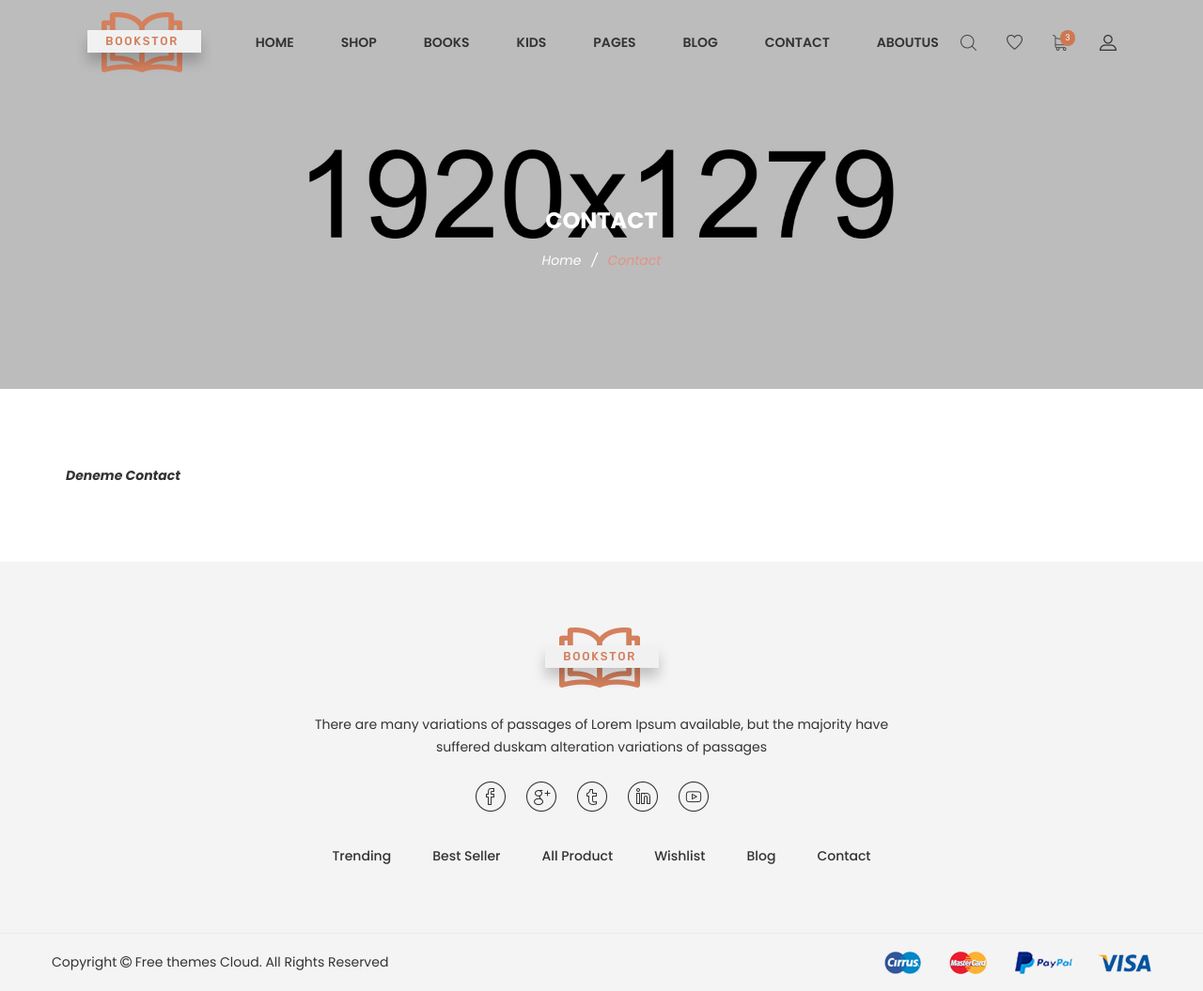
After one commit to Sonderman/Ozel_Konular_2_Projesi, a Django app: page /contact in a window 1280 px wide. The commit adds this page. Shown: the whole page at 94% size. Run offline with Django 3.2, Linux system fonts and the light colour scheme; data comes from the database, SQL or seed files in the repository; both versions use the stored data as it was after the commit; some libraries are stand-ins or nearby versions; some web fonts are replaced.

Commit message:
12. video bitti. About Us ve Contact sayfaları yapıldı.

```diff
--- a/home/models.py
+++ b/home/models.py
@@ -1,3 +1,4 @@
+from ckeditor_uploader.fields import RichTextUploadingField
 from django.db import models
 
 
@@ -24,9 +25,9 @@ class Setting(models.Model):
     facebook = models.CharField(blank=True, max_length=50)
     twitter = models.CharField(blank=True, max_length=50)
     instagram = models.CharField(blank=True, max_length=50)
-    aboutus = models.TextField(blank=True)
-    contact = models.TextField(blank=True)
-    references = models.TextField(blank=True)
+    aboutus = RichTextUploadingField(blank=True)
+    contact = RichTextUploadingField(blank=True)
+    references = RichTextUploadingField(blank=True)
     status = models.CharField(max_length=10, choices=STATUS)
     create_at = models.DateTimeField(auto_now_add=True)
     update_at = models.DateTimeField(auto_now=True)
--- a/home/templates/HomeBase.html
+++ b/home/templates/HomeBase.html
@@ -34,11 +34,15 @@
 {% include 'header.html' %}
 <!-- Main wrapper -->
 <div class="wrapper" id="wrapper">
+    {% include 'searchPopUp.html' %}
+
     {% block body %}
-    {% include 'searchPopUp.html' %}
+
     {% include 'sliderArea.html' %}
     {% include 'gallery.html' %}
+
     {% endblock %}
+
     {% include 'footer.html' %}
 </div>
 <!-- //Main wrapper -->
--- /dev/null
+++ b/home/templates/Pages/contactPage.html
@@ -0,0 +1,35 @@
+{% extends 'HomeBase.html' %}
+{% block title %}{{ setting.title }}{% endblock %}
+{% block keywords %}{{ setting.keywords }}{% endblock %}
+{% block description %}{{ setting.description }}{% endblock %}
+{% block icon %}{{ setting.icon }}{% endblock %}
+
+{% block body %}
+    {% include 'searchPopUp.html' %}
+
+    <div class="ht__bradcaump__area bg-image--5">
+        <div class="container">
+            <div class="row">
+                <div class="col-lg-12">
+                    <div class="bradcaump__inner text-center">
+                        <h2 class="bradcaump-title">Contact</h2>
+                        <nav class="bradcaump-content">
+                            <a class="breadcrumb_item" href="/">Home</a>
+                            <span class="brd-separetor">/</span>
+                            <span class="breadcrumb_item active">Contact</span>
+                        </nav>
+                    </div>
+                </div>
+            </div>
+        </div>
+    </div>
+
+    <section class="section-padding--lg bg--white">
+        <div class="container">
+            <div class="col-lg-12">
+                {{ setting.contact|safe }}
+            </div>
+        </div>
+    </section>
+
+{% endblock %}
--- a/home/templates/header.html
+++ b/home/templates/header.html
@@ -116,7 +116,8 @@
                                 </ul>
                             </div>
                         </li>
-                        <li><a href="../static/contact.html">Contact</a></li>
+                        <li><a href="/contact">Contact</a></li>
+                        <li><a href="/aboutus">AboutUs</a></li>
                     </ul>
                 </nav>
             </div>
--- a/home/urls.py
+++ b/home/urls.py
@@ -4,4 +4,6 @@ from . import views
 
 urlpatterns = [
     path('', views.index, name='index'),
+    path('contact', views.contact, name='contact'),
+    path('aboutus', views.aboutus, name='aboutus'),
 ]
--- a/home/views.py
+++ b/home/views.py
@@ -9,3 +9,15 @@ def index(request):
     setting = Setting.objects.get(pk=1)
     context = {'setting': setting}
     return render(request, 'index.html', context)
+
+
+def contact(request):
+    setting = Setting.objects.get(pk=1)
+    context = {'setting': setting}
+    return render(request, 'Pages/contactPage.html', context)
+
+
+def aboutus(request):
+    setting = Setting.objects.get(pk=1)
+    context = {'setting': setting}
+    return render(request, 'Pages/aboutUsPage.html', context)
--- a/image/models.py
+++ b/image/models.py
@@ -40,7 +40,7 @@ class Image(models.Model):
     title = models.CharField(max_length=100)
     keywords = models.CharField(max_length=255)
     description = models.CharField(max_length=255)
-    detail = RichTextUploadingField()
+    detail = RichTextUploadingField(blank=True)
     image = models.ImageField(blank=True, upload_to='images/', max_length=255)  # py -m pip install --upgrade Pillow
     status = models.CharField(max_length=10, choices=STATUS)
     create_at = models.DateTimeField(auto_now_add=True)
```
Also changed, not shown: home/templates/Pages/aboutUsPage.html (added, +35 -0 lines), db.sqlite3.
